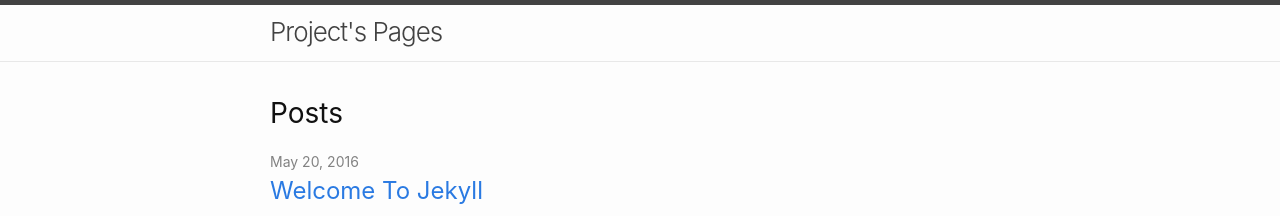
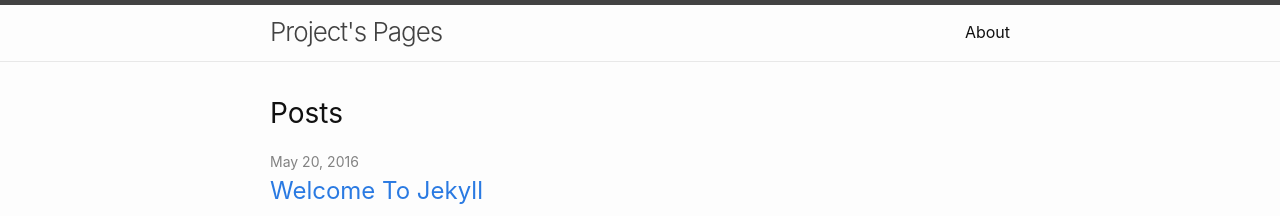
Before and after one commit to ceichholz/ceichholz.github.io, a Jekyll site: the page built from index.md, in a window 1280 px wide. Shown: the top 216 px of the page. Built offline with Jekyll 4.4.1, drawn with Linux system fonts in a browser that asks for light colours.

Commit message:
Update _config.yml

```diff
--- a/_config.yml
+++ b/_config.yml
@@ -42,7 +42,7 @@ minima:
 # If you want to link only specific pages in your header, uncomment
 # this and add the path to the pages in order as they should show up
 header_pages:
- - Python.md
+ - about.md
 
 # Build settings
 theme: minima
```
